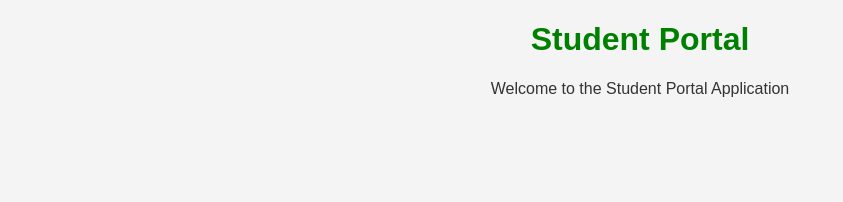
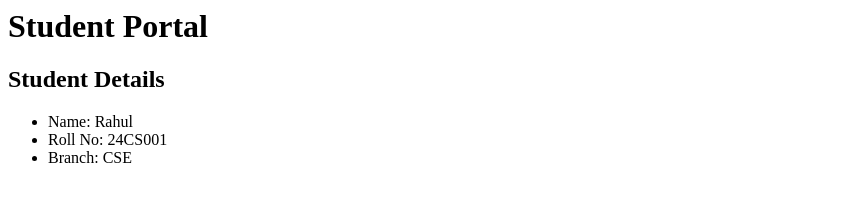
Before and after one commit to yuvaramcharans/Taskflow, a plain HTML site: page index.html in a window 1280 px wide. Shown: the whole page, without its empty margins (0-843 px from the left). Drawn offline with Linux system fonts and the light colour scheme.

Commit message:
feat: add student details section

```diff
--- a/index.html
+++ b/index.html
@@ -1,15 +1,15 @@
-<!DOCTYPE html>
-<html>
-<head>
-    <title>Student Portal</title>
-    <link rel="stylesheet" href="style.css">
-</head>
 <body>
 
     <h1>Student Portal</h1>
-    <p>Welcome to the Student Portal Application</p>
+
+    <h2>Student Details</h2>
+
+    <ul>
+        <li>Name: Rahul</li>
+        <li>Roll No: 24CS001</li>
+        <li>Branch: CSE</li>
+    </ul>
 
     <script src="script.js"></script>
 
 </body>
-</html>
```
